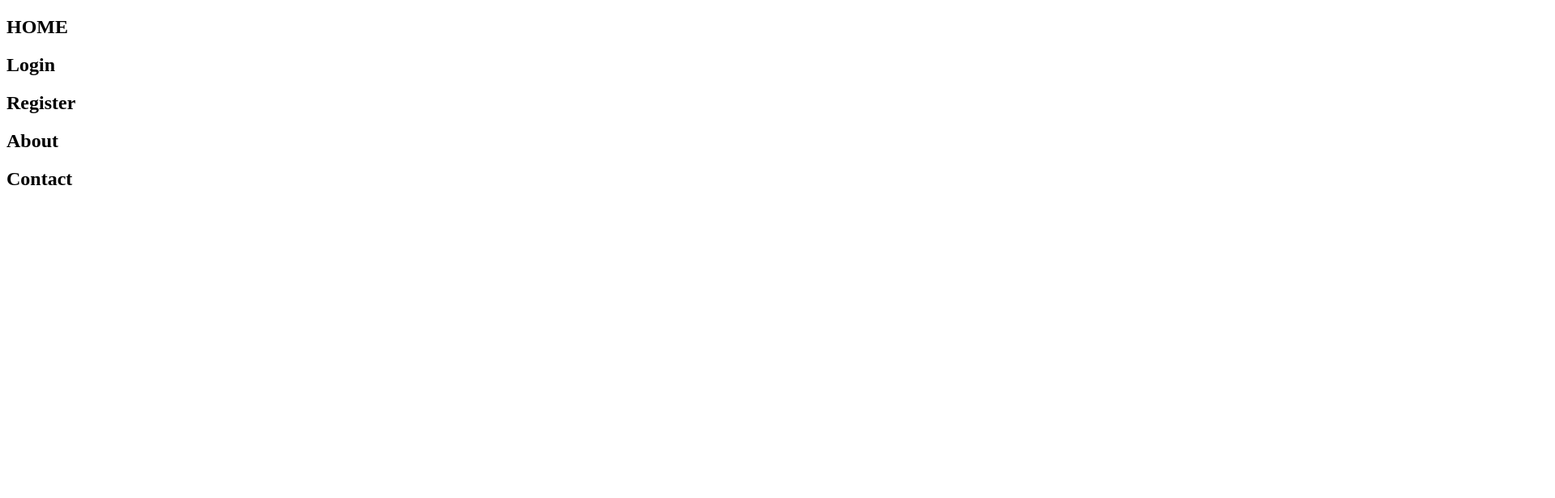
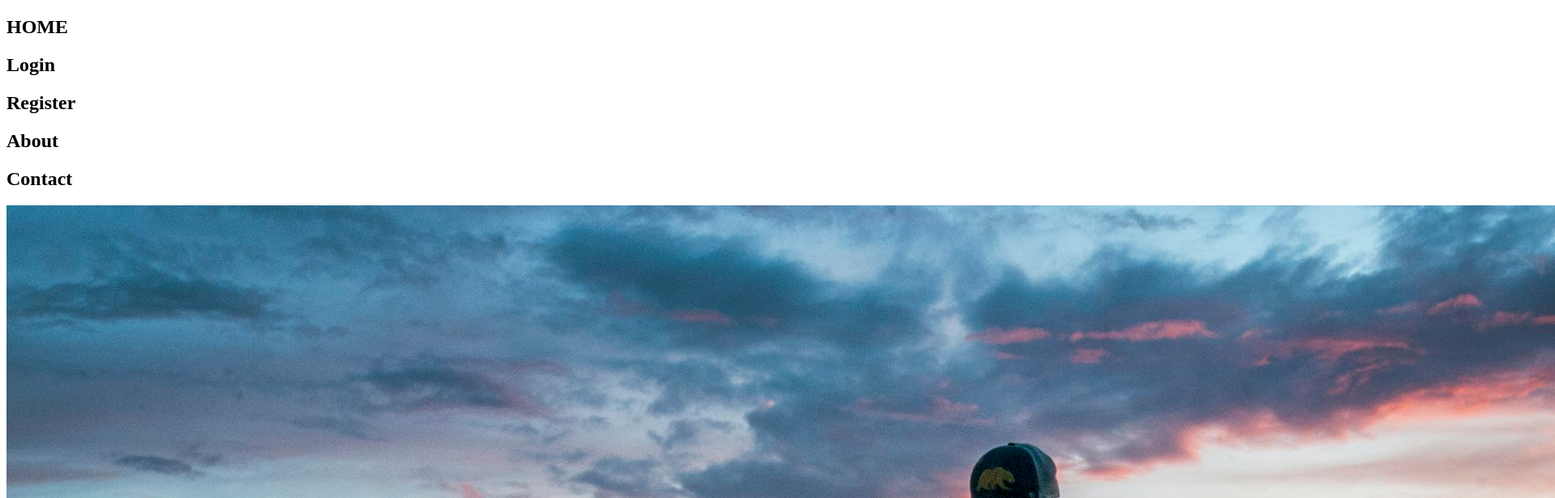
Before and after one commit to azeezpasha-glitch/fullstack, a plain HTML site: page Day2/index.html in a window 1280 px wide. Shown: the top 616 px of the page at 81% size, 1920 px wide, since content can reach past the window. Drawn offline with Linux system fonts and the light colour scheme.

Commit message:
iimageadd

```diff
--- a/Day2/index.html
+++ b/Day2/index.html
@@ -11,6 +11,6 @@
             <h2>Register</h2>
             <h2>About</h2>
             <h2>Contact</h2>
-
+<img src="/Day2/images/photo-1526779259212-939e64788e3c.jpeg" alt="" srcset="">
 </body>
 </html>
```
Also changed, not shown: Day2/images/photo-1526779259212-939e64788e3c.jpeg (added), 1 other file.
